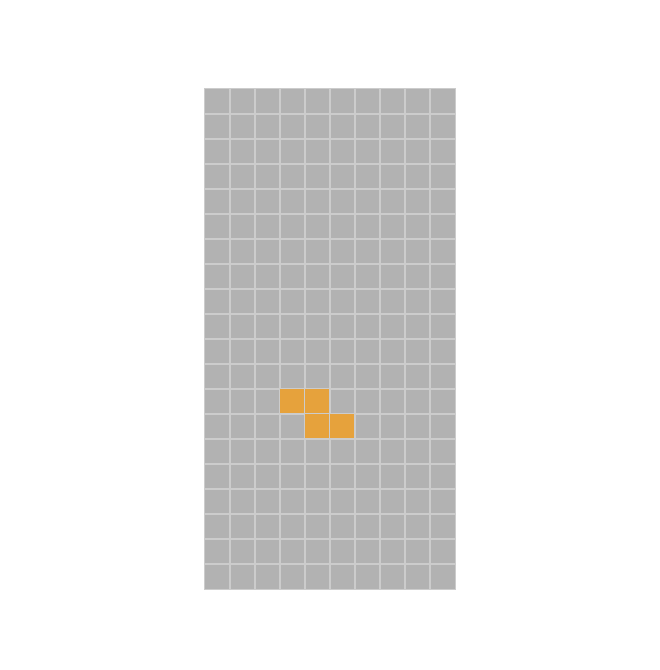
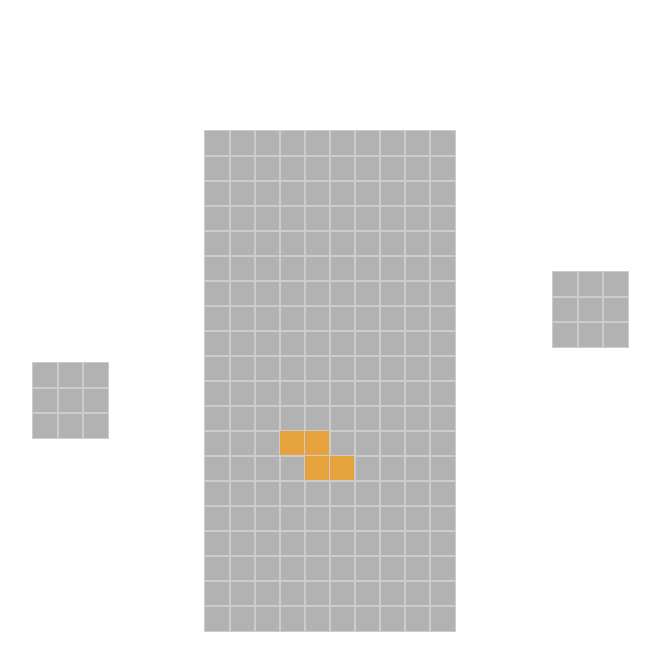
Before and after one commit to jungyoon00/TetrisSite, a plain HTML site: page index.html in a window 1280 px wide. Shown: the whole page, without its empty margins (310-970 px from the left). Drawn offline with Linux system fonts and the light colour scheme.

Commit message:
Tetris HoldView & NextBlockView Append

```diff
--- a/css/style.css
+++ b/css/style.css
@@ -10,6 +10,45 @@ ul {
 body {
     height: 100%;
     overflow: hidden;
+}
+
+.wrapper {
+    margin: 0 auto;
+    margin-top: 100px;
+    padding: 30px;
+    max-width: 720px;
+}
+
+.grid {
+    display: grid;
+    place-items: center;
+    grid-template-columns: 200px 320px 200px;
+}
+
+.left-column {
+    display: flex;
+    flex-direction: column;
+    justify-content: space-evenly;
+}
+
+.play {
+    display: flex;
+    flex-direction: column;
+    justify-content: space-evenly;
+}
+
+.hold {
+    display: flex;
+}
+
+.next-block {
+    display: flex;
+}
+
+.right-column {
+    display: flex;
+    flex-direction: column;
+    justify-content: space-evenly;
 }
 
 .game-text {
@@ -37,7 +76,7 @@ body {
 }
 
 .timer {
-    padding-top: 10px;
+    padding-top: 30px;
     text-align: center;
     font-family: Helvetica;
     font-size: 20px;
@@ -58,6 +97,48 @@ body {
     font-family: Helvetica;
     color: white;
     margin-top: 10px;
+}
+
+.hold > ul {
+    background-color: rgba(0, 0, 0, 0.3);
+    border: 1px solid #333;
+    margin: 0 auto;
+}
+
+.hold > ul > li {
+    width: 100%;
+    height: 25px;
+}
+
+.hold > ul > li > ul {
+    display: flex;
+}
+
+.hold > ul > li > ul > li {
+    width: 25px;
+    height: 25px;
+    outline: 1px solid #ccc;
+}
+
+.next-block > ul {
+    background-color: rgba(0, 0, 0, 0.3);
+    border: 1px solid #333;
+    margin: 0 auto;
+}
+
+.next-block > ul > li {
+    width: 100%;
+    height: 25px;
+}
+
+.next-block > ul > li > ul {
+    display: flex;
+}
+
+.next-block > ul > li > ul > li {
+    width: 25px;
+    height: 25px;
+    outline: 1px solid #ccc;
 }
 
 .play > ul {
--- a/index.html
+++ b/index.html
@@ -13,22 +13,38 @@
     </style>
 </head>
 <body>
-    <div class="wrapper">
+    <div class="wrapper" style="padding:">
         <div class="game-text">
             <span>GAMEOVER</span>
             <button>RETRY</button>
         </div>
-        <div class="timer">00:00:00</div>
-        <div style="text-align: center; font-family: HElvetica; color: white">[Score]</div>
-        <div class="score">0</div>
+        <div class="grid">
+            <div class="left-column">
+                <div style="margin-bottom: 20px; font-family: Helvetica; color: white; text-align: center;">[HOLD]</div>
+                <div class="hold">
+                    <ul></ul>
+                </div>
+            </div>
             <div class="play">
                 <ul></ul>
             </div>
+            <div class="right-column">
+                <div>
+                    <div style="margin-bottom: 20px; font-family: Helvetica; color: white; text-align: center;">[NEXT BLOCK]</div>
+                    <div class="next-block">
+                        <ul></ul>
+                    </div>
+                </div>
+                <div class="timer">00:00:00</div>
+                <div style="text-align: center; font-family: HElvetica; color: white; margin-top: 20px;">[Score]</div>
+                <div class="score">0</div>
                 <div>
                     <div style="text-align: center; font-family: Helvetica; color: white; margin-top: 25px;">BEST SCORE</div>
                     <div class="best-score"></div>
                 </div>
             </div>
+        </div>
+    </div>
     <script src="js/tetris.js" type="module"></script>
 </body>
 </html>
--- a/js/tetris.js
+++ b/js/tetris.js
@@ -6,6 +6,9 @@ const timer = document.querySelector(".timer");
 const gameText = document.querySelector(".game-text");
 const scoreDisplay = document.querySelector(".score");
 const restartButton = document.querySelector(".game-text > button");
+
+const holdView = document.querySelector(".hold > ul");
+const nextBlockView = document.querySelector(".next-block > ul");
 
 // Setting
 const GAME_ROWS = 20;
@@ -36,6 +39,8 @@ function init() {
     for (let i = 0; i < GAME_ROWS; i++) {
         prependNewLine();
     }
+    makeHoldView();
+    makeNextBlockView();
     generateNewBlock();
 }
 
@@ -50,6 +55,32 @@ function prependNewLine() {
         }
         li.prepend(ul);
         play.prepend(li);
+}
+
+function makeHoldView() {
+    for (let i = 0; i < 3; i++) {
+        const li = document.createElement("li");
+        const ul = document.createElement("ul");
+        for (let j = 0; j < 3; j++) {
+            const matrix = document.createElement("li");
+            ul.prepend(matrix);
+        }
+        li.prepend(ul);
+        holdView.prepend(li);
+    }
+}
+
+function makeNextBlockView() {
+    for (let i = 0; i < 3; i++) {
+        const li = document.createElement("li");
+        const ul = document.createElement("ul");
+        for (let j = 0; j < 3; j++) {
+            const matrix = document.createElement("li");
+            ul.prepend(matrix);
+        }
+        li.prepend(ul);
+        nextBlockView.prepend(li);
+    }
 }
 
 function renderBlocks(moveType="") {
@@ -111,7 +142,7 @@ function checkMatch() {
             prependNewLine();
 
             score += 1;
-            scoreDisplay.innerText = score;
+            scoreDisplay.innerText = String(score).padStart(3, '0');
 
             changeDuration();
         }
```
Lines whose indentation alone changed are shown as unchanged.
